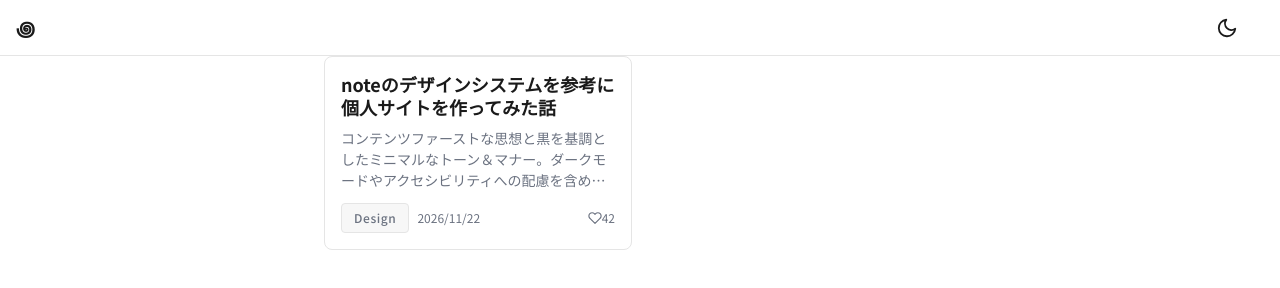
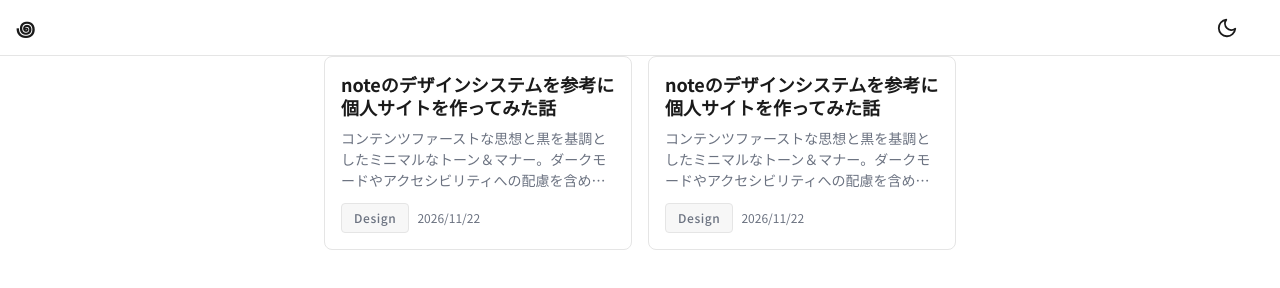
Before and after one commit to uzumaki-taameya/uzumaki_taameya.io, a plain HTML site: page index.html in a window 1280 px wide. Drawn offline with Linux system fonts and the light colour scheme.

Commit message:
update: 記事内容の更新

```diff
--- a/index.html
+++ b/index.html
@@ -43,18 +43,25 @@
               <span class="tag">Design</span>
               <span>2026/11/22</span>
             </div>
-            <div class="flex items-center gap-1">
-              <svg width="14" height="14" viewBox="0 0 24 24" fill="none" stroke="currentColor" stroke-width="2" stroke-linecap="round" stroke-linejoin="round">
-                <path d="M20.84 4.61a5.5 5.5 0 0 0-7.78 0L12 5.67l-1.06-1.06a5.5 5.5 0 0 0-7.78 7.78l1.06 1.06L12 21.23l7.78-7.78 1.06-1.06a5.5 5.5 0 0 0 0-7.78z"></path>
-              </svg>
-              <span>42</span>
-            </div>
           </div>
         </div>
       </a>
 
       <!-- 記事カード 2 -->
-
+      <a href="./article.html" class="card">
+        <div class="card__body">
+          <h3 class="card__title">noteのデザインシステムを参考に個人サイトを作ってみた話</h3>
+          <p class="card__excerpt">
+            コンテンツファーストな思想と黒を基調としたミニマルなトーン＆マナー。ダークモードやアクセシビリティへの配慮を含めた設計プロセスをまとめました。
+          </p>
+          <div class="card__meta">
+            <div class="card__meta-left">
+              <span class="tag">Design</span>
+              <span>2026/11/22</span>
+            </div>
+          </div>
+        </div>
+      </a>
     </section>
   </main>
 
@@ -92,8 +99,6 @@
       }
     }
 
-    // フォローボタン切り替え
-    function toggleFollow() {
       const btn = document.getElementById('followBtn');
       if (btn.classList.contains('btn--secondary')) {
         btn.classList.remove('btn--secondary');
```
